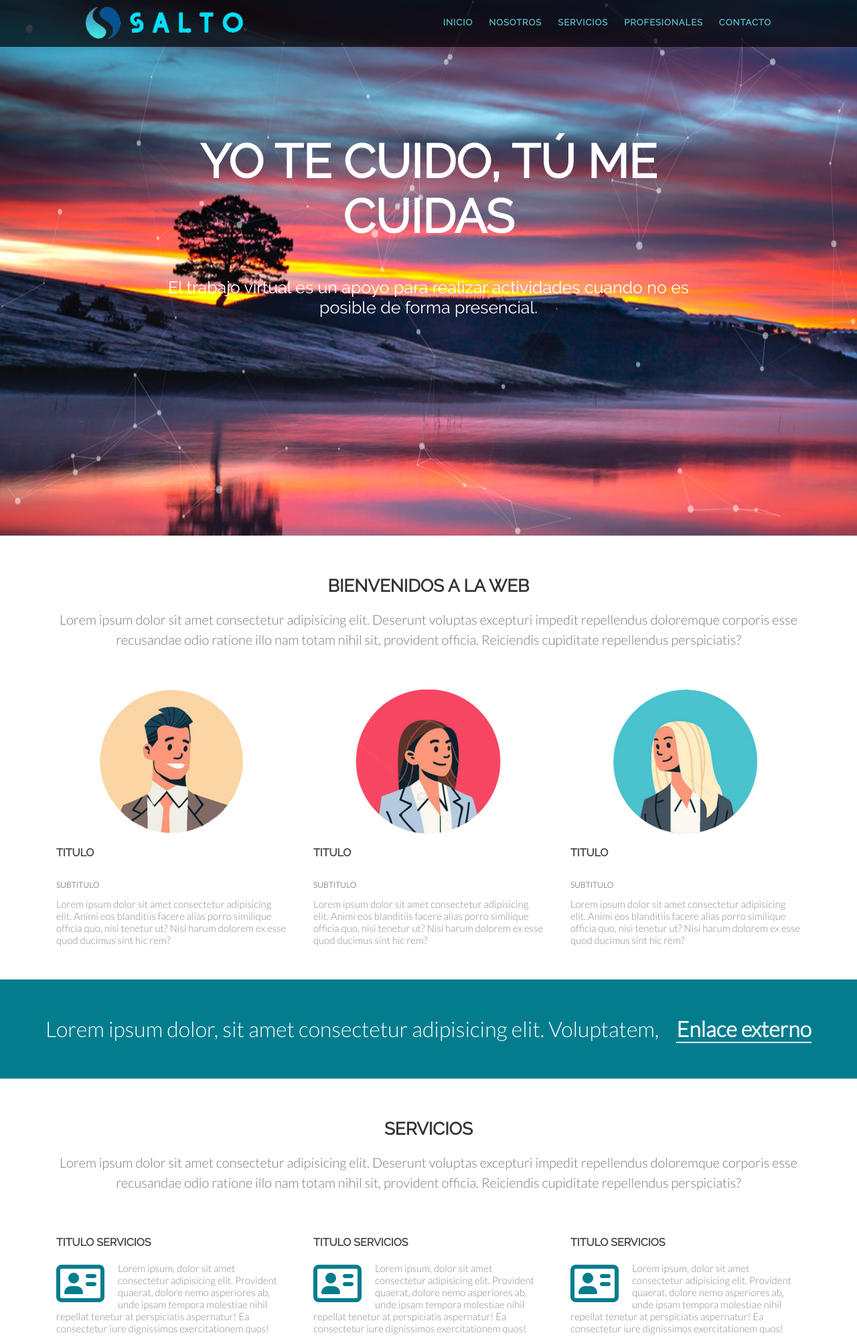
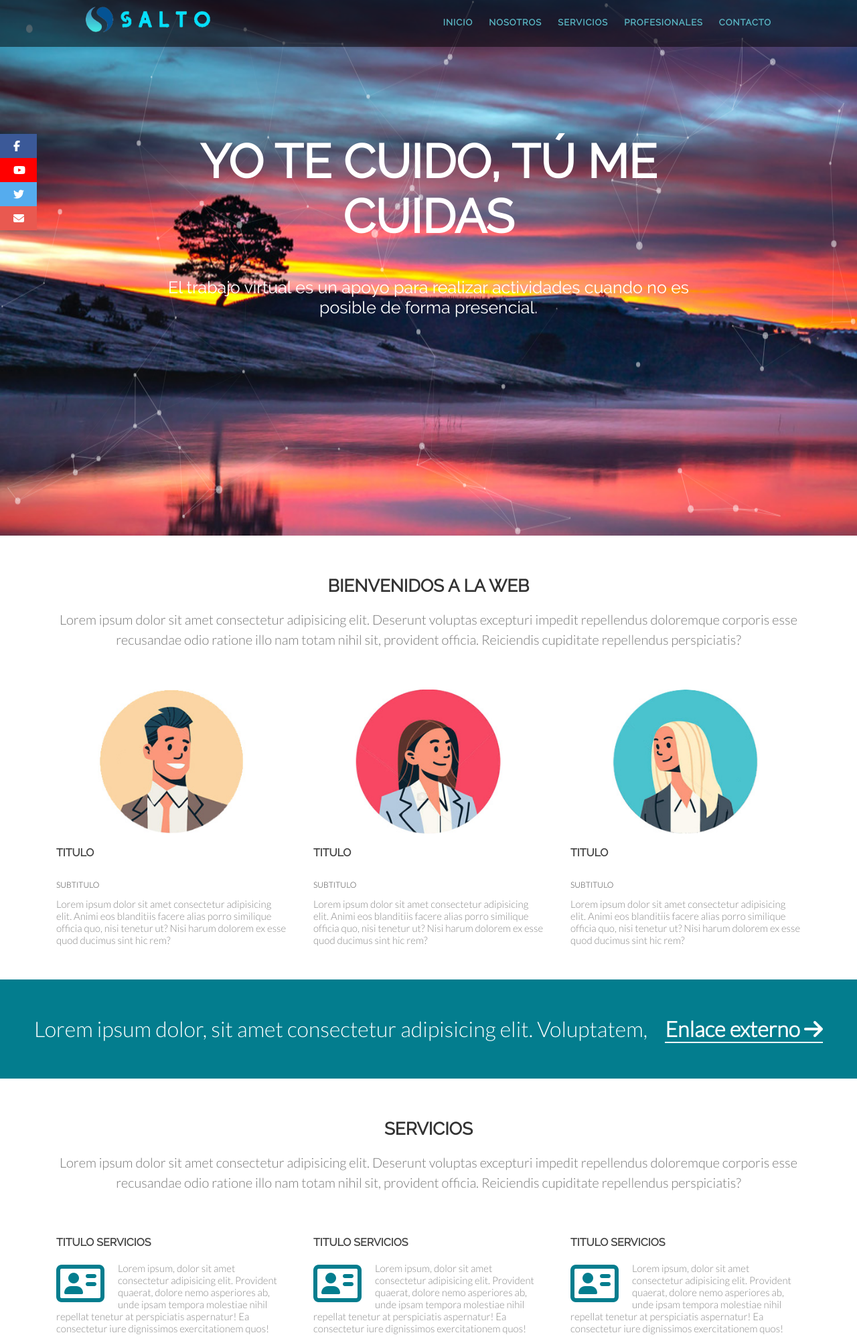
Before and after one commit to simarek/WebPrueba2, a PHP site: page / in a window 1280 px wide. Shown: the top 1997 px of the page at 67% size. Run offline with PHP 8.4, Linux system fonts and the light colour scheme; some libraries are stand-ins or nearby versions.

Commit message:
nuevos cambios, redes sociales

```diff
--- a/index.html
+++ b/index.html
@@ -12,8 +12,15 @@
       src="https://kit.fontawesome.com/9277a3a883.js"
       crossorigin="anonymous"
     ></script>
+    <link rel="stylesheet" href="styles/redes.css" />
   </head>
   <body>
+    <div class="red">
+      <div id="facebook"><a href="#" class="fa fa-facebook"></a></div>
+      <div id="youtube"><a href="#" class="fa fa-youtube-play"></a></div>
+      <div id="twitter"><a href="#" class="fa fa-twitter"></a></div>
+      <div id="correo"><a href="#" class="fa fa-envelope"></a></div>
+    </div>
     <header>
       <div class="ancho">
         <div class="logo">
@@ -100,7 +107,7 @@
     <section class="banner-1">
       <h3>
         Lorem ipsum dolor, sit amet consectetur adipisicing elit. Voluptatem,
-        <a href="#">Enlace externo</a>
+        <a href="#">Enlace externo <i class="fa fa-arrow-right"></i></a>
       </h3>
     </section>
 
@@ -180,14 +187,30 @@
           </p>
         </div>
       </section>
+    </section>
 
-      <section class="banner-2">
-        <h3>
-          Lorem ipsum dolor, sit amet consectetur adipisicing elit. Voluptatem,
-          <a href="#">Enlace externo</a>
-        </h3>
-      </section>
+    <section class="banner-2">
+      <h3>
+        Lorem ipsum dolor, sit amet consectetur adipisicing elit. Voluptatem,
+        <a href="#">Enlace externo <i class="fa fa-arrow-right"></i> </a>
+      </h3>
     </section>
+
+    <section class="Textos">
+      <div class="slider">
+        <div class="texto-1">
+          <img src="" alt="" />
+          <h2>quien</h2>
+          <h3>
+            Lorem ipsum dolor sit amet, consectetur adipisicing elit. Itaque
+            modi nobis doloremque fugiat, quibusdam sapiente ad animi saepe
+            reprehenderit corrupti aperiam repellat veritatis debitis quam omnis
+            necessitatibus laboriosam soluta! Enim!
+          </h3>
+        </div>
+      </div>
+    </section>
+
     <br />
     <br />
     <br />
@@ -208,6 +231,8 @@
     <br />
     <br />
     <br />
+    <br />
+
     <script src="js/particles.js"></script>
     <script src="js/app.js"></script>
     <script src="https://ajax.googleapis.com/ajax/libs/jquery/3.5.1/jquery.min.js"></script>
--- /dev/null
+++ b/styles/redes.css
@@ -0,0 +1,62 @@
+.red {
+  position: fixed;
+  top: 200px;
+  z-index: 100;
+  left: 0;
+}
+
+#facebook a {
+  background: #3b5998;
+  padding: 10px 20px;
+  color: #fff;
+  text-decoration: none;
+  width: 55px;
+  transition: all 0.4s ease;
+}
+
+#facebook a:hover {
+  background: #000;
+  padding: 10px 45px;
+}
+
+#youtube a {
+  background: #ff0000;
+  padding: 10px 20px;
+  color: #fff;
+  text-decoration: none;
+  width: 55px;
+  transition: all 0.4s ease;
+}
+
+#youtube a:hover {
+  background: #000;
+  padding: 10px 45px;
+}
+
+#twitter a {
+  background: #55acee;
+  padding: 10px 20px;
+  color: #fff;
+  text-decoration: none;
+  width: 55px;
+  transition: all 0.4s ease;
+}
+
+#twitter a:hover {
+  background: #000;
+  padding: 10px 45px;
+}
+
+#correo a {
+  background: #e95950;
+  padding: 10px 20px;
+  color: #fff;
+  text-decoration: none;
+  width: 55px;
+  transition: all 0.4s ease;
+}
+
+#correo a:hover {
+  background: #000;
+  padding: 10px 45px;
+}
--- a/styles/secciones.css
+++ b/styles/secciones.css
@@ -1,4 +1,8 @@
 @import url("https://fonts.googleapis.com/css2?family=Lato:wght@300&display=swap");
+
+* {
+  box-sizing: border-box;
+}
 
 h1,
 h2,
--- a/styles/styles.css
+++ b/styles/styles.css
@@ -7,7 +7,7 @@ header {
   width: 100%;
   /* background: #1abc9c;*/
   /*poner trasparencia*/
-  background: rgba(0, 0, 0, 0.7);
+  background: rgba(0, 0, 0, 0.5);
   /* anch del header */
   height: 70px;
   /*el contenedor header se queda fijo*/
```
Also changed, not shown: other parts of styles/secciones.css (+25 -0 lines), images/fondo3.jpg (added).
